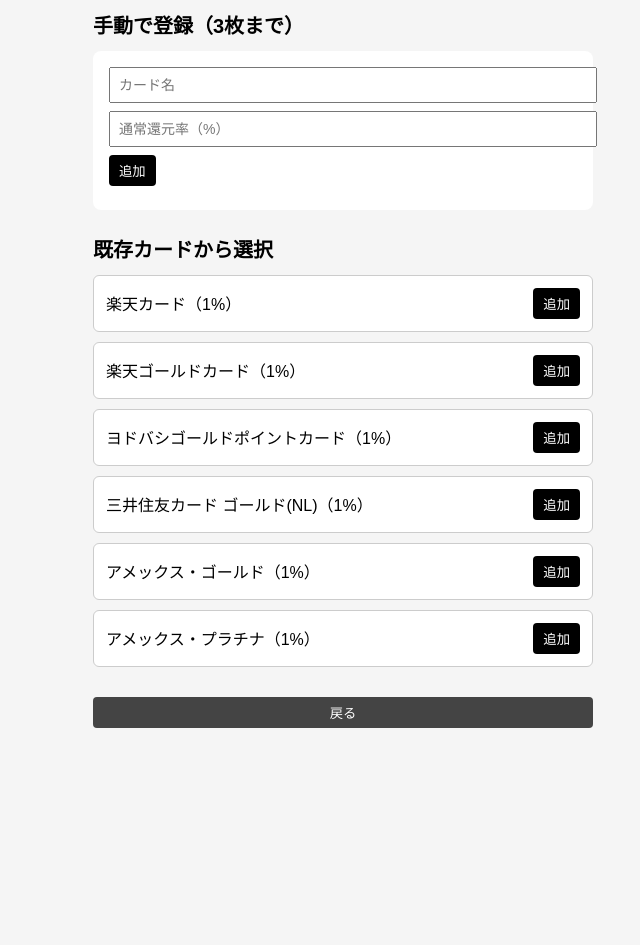
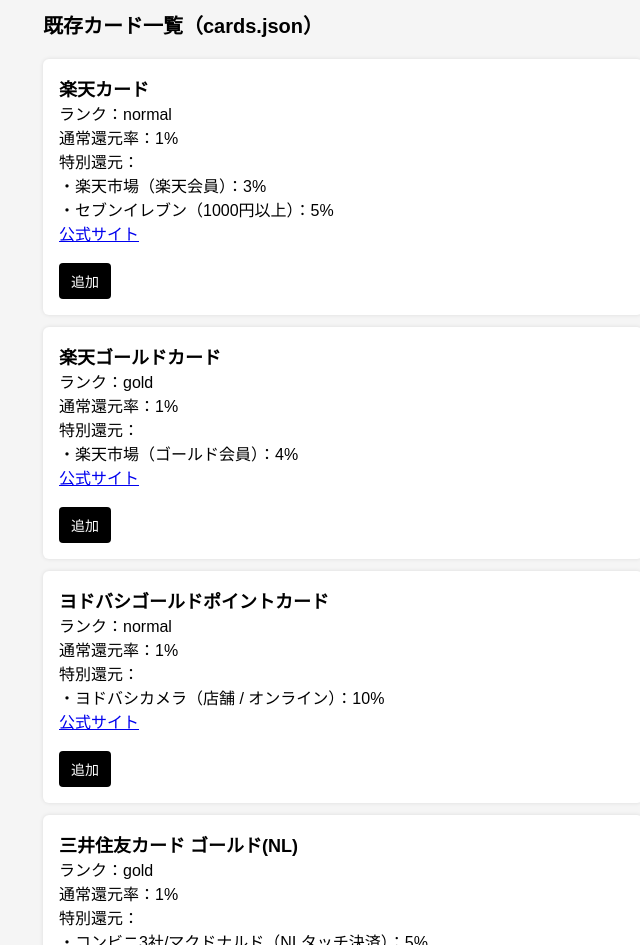
Before and after one commit to masa-reds/card-info-app, a plain HTML site: page register.html in a window 1280 px wide. Shown: the part 97-1042 px from the top of the page, without its empty margins (297-937 px from the left). Before the commit the page ends 853 px from the top, so only its background shows below. Drawn offline with Linux system fonts and the light colour scheme.

Commit message:
修正版

```diff
--- a/register.html
+++ b/register.html
@@ -4,207 +4,183 @@
   <meta charset="UTF-8" />
   <meta name="viewport" content="width=device-width, initial-scale=1.0" />
   <title>カード登録</title>
-
   <style>
     body {
       font-family: Arial, sans-serif;
       padding: 20px;
       background: #f5f5f5;
     }
-
     .container {
-      max-width: 500px;
+      max-width: 600px;
       margin: 0 auto;
     }
-
-    .section-title {
-      font-size: 20px;
-      margin-top: 24px;
-      margin-bottom: 12px;
-      font-weight: bold;
-    }
-
     .card-item {
-      padding: 12px;
-      margin-bottom: 10px;
       background: white;
       border-radius: 6px;
-      border: 1px solid #ccc;
-      display: flex;
-      justify-content: space-between;
-      align-items: center;
-      opacity: 1;
+      padding: 16px;
+      margin-bottom: 12px;
+      box-shadow: 0 0 4px rgba(0,0,0,0.1);
     }
-
-    .owned {
-      opacity: 0.4;
-    }
-
+    .name { font-weight: bold; font-size: 18px; }
     .btn {
       background: black;
       color: white;
       border: none;
-      padding: 6px 10px;
+      padding: 8px 12px;
       border-radius: 4px;
       cursor: pointer;
-    }
-
-    .btn:hover {
-      opacity: 0.85;
-    }
-
-    .back-btn {
-      margin-top: 20px;
-      width: 100%;
-      background: #444;
-    }
-
-    .custom-form {
-      background: white;
-      padding: 16px;
-      border-radius: 8px;
-      margin-bottom: 20px;
-    }
-
-    input {
-      width: 100%;
-      margin-bottom: 8px;
-      padding: 8px;
       font-size: 14px;
     }
+    .btn:hover { opacity: 0.85; }
+    .section-title { margin-top: 24px; font-size: 20px; font-weight: bold; }
   </style>
 </head>
-
 <body>
   <div class="container">
-
     <h2>カード登録</h2>
 
-    <!-- ▼自作カードフォーム -->
-    <div class="section-title">手動で登録（3枚まで）</div>
+    <h3 class="section-title">既存カード一覧（cards.json）</h3>
+    <div id="existingCards"></div>
 
-    <div id="customForm" class="custom-form">
-      <input id="customName" placeholder="カード名" />
-      <input id="customBaseRate" placeholder="通常還元率（%）" type="number" />
-      <button class="btn" onclick="addCustomCard()">追加</button>
-      <div id="customError" style="color:red; margin-top:8px;"></div>
+    <h3 class="section-title">手動カード登録</h3>
+    <form id="manualForm">
+      <label>ID: <input type="text" id="m_id" required /></label><br>
+      <label>名前: <input type="text" id="m_name" required /></label><br>
+      <label>ランク:
+        <select id="m_rank">
+          <option value="normal">normal</option>
+          <option value="gold">gold</option>
+          <option value="platinum">platinum</option>
+        </select>
+      </label><br>
+      <label>通常還元率(%): <input type="number" id="m_base" required /></label><br>
+      <label>公式URL: <input type="url" id="m_url" /></label><br>
+
+      <div>
+        <strong>特別還元</strong>
+        <div id="specialRates"></div>
+        <button type="button" onclick="addSpecialRate()">＋特典を追加</button>
       </div>
 
-    <!-- ▼既存カード -->
-    <div class="section-title">既存カードから選択</div>
-    <div id="masterCardList"></div>
+      <button type="submit" class="btn">手動カードを登録</button>
+    </form>
 
-    <button class="btn back-btn" onclick="location.href='index.html'">
-      戻る
-    </button>
+    <button class="btn" style="margin-top:20px" onclick="location.href='index.html'">戻る</button>
   </div>
 
 <script>
 const CARD_DATA_URL = "./card_data/cards.json";
 
-  /* LocalStorage utils */
-  const getOwnedIds = () =>
-    JSON.parse(localStorage.getItem("ownedCardIds") || "[]");
+function getLocal() {
+  return JSON.parse(localStorage.getItem("owned_cards") || "[]");
+}
 
-  const setOwnedIds = (ids) =>
-    localStorage.setItem("ownedCardIds", JSON.stringify(ids));
+function setLocal(data) {
+  localStorage.setItem("owned_cards", JSON.stringify(data));
+}
 
-  const getCustomCards = () =>
-    JSON.parse(localStorage.getItem("customCards") || "[]");
-
-  const setCustomCards = (cards) =>
-    localStorage.setItem("customCards", JSON.stringify(cards));
-
-  /* JSON load */
-  async function loadData() {
+async function loadExistingCards() {
+  try {
     const res = await fetch(CARD_DATA_URL);
     const json = await res.json();
-    return json.cards;
+    renderExisting(json.cards);
+  } catch(e) {
+    console.error(e);
+  }
 }
 
-  /** ▼自作カードの追加 */
-  function addCustomCard() {
-    const name = document.getElementById("customName").value.trim();
-    const baseRate = Number(document.getElementById("customBaseRate").value);
+function renderExisting(cards) {
+  const owned = getLocal();
+  const container = document.getElementById("existingCards");
+  container.innerHTML = "";
 
-    const error = document.getElementById("customError");
-    error.textContent = "";
+  cards.forEach(card => {
+    const isOwned = owned.includes(card.id);
+    const div = document.createElement("div");
+    div.className = "card-item";
 
-    if (!name || isNaN(baseRate)) {
-      error.textContent = "入力が不足しています。";
+    const specials = card.special_rates?.map(s => `・${s.store}（${s.condition}）：${s.rate}%`).join("<br>") ?? "特典なし";
+
+    div.innerHTML = `
+      <div class="name">${card.name}</div>
+      <div>ランク：${card.rank}</div>
+      <div>通常還元率：${card.base_rate}%</div>
+      <div>特別還元：<br>${specials}</div>
+      <a href="${card.url}" target="_blank">公式サイト</a><br><br>
+      <button class="btn" ${isOwned ? "disabled" : ""} onclick="addExisting('${card.id}')">
+        ${isOwned ? "登録済" : "追加"}
+      </button>
+    `;
+
+    container.appendChild(div);
+  });
+}
+
+function addExisting(id) {
+  const owned = getLocal();
+  if (!owned.includes(id)) {
+    owned.push(id);
+    setLocal(owned);
+    loadExistingCards();
+  }
+}
+
+let specialIndex = 0;
+function addSpecialRate() {
+  const wrap = document.getElementById("specialRates");
+  const div = document.createElement("div");
+  div.innerHTML = `
+    <label>店: <input type="text" id="s_store_${specialIndex}" required></label>
+    <label>条件: <input type="text" id="s_cond_${specialIndex}" required></label>
+    <label>還元率(%): <input type="number" id="s_rate_${specialIndex}" required></label>
+    <br>
+  `;
+  wrap.appendChild(div);
+  specialIndex++;
+}
+
+// 手動登録
+const manualForm = document.getElementById("manualForm");
+manualForm.addEventListener("submit", (e) => {
+  e.preventDefault();
+
+  let owned = getLocal();
+  let manual = JSON.parse(localStorage.getItem("manual_cards") || "[]");
+  if (manual.length >= 3) {
+    alert("手動登録は3枚までです");
     return;
   }
 
-    const owned = getOwnedIds();
-    const custom = getCustomCards();
+  const m = {
+    id: document.getElementById("m_id").value,
+    name: document.getElementById("m_name").value,
+    rank: document.getElementById("m_rank").value,
+    base_rate: Number(document.getElementById("m_base").value),
+    url: document.getElementById("m_url").value,
+    special_rates: []
+  };
 
-    if (custom.length >= 3) {
-      error.textContent = "自作カードは3枚までです。";
-      return;
-    }
-
-    // 既存カード名と重複チェック
-    const id = "custom_" + Date.now();
-
-    custom.push({
-      id,
-      name,
-      base_rate: baseRate,
-      special_rates: [],
-    });
-
-    setCustomCards(custom);
-
-    // 所持扱いとしてID追加
-    owned.push(id);
-    setOwnedIds(owned);
-
-    alert("登録しました");
-    location.reload();
-  }
-
-  /** ▼既存カードを表示 */
-  async function renderMasterCards() {
-    const list = document.getElementById("masterCardList");
-    list.innerHTML = "";
-
-    const master = await loadData();
-    const owned = getOwnedIds();
-    const custom = getCustomCards();
-
-    const allOwnedIds = [...owned, ...custom.map(c => c.id)];
-
-    master.forEach(card => {
-      const div = document.createElement("div");
-      const isOwned = allOwnedIds.includes(card.id);
-      div.className = "card-item" + (isOwned ? " owned" : "");
-
-      div.innerHTML = `
-        <span>${card.name}（${card.base_rate}%）</span>
-        ${
-          isOwned
-            ? `<button class="btn" disabled>登録済</button>`
-            : `<button class="btn" onclick="addExistingCard('${card.id}')">追加</button>`
-        }
-      `;
-      list.appendChild(div);
+  for(let i = 0; i < specialIndex; i++){
+    const sStore = document.getElementById(`s_store_${i}`);
+    if(!sStore) continue;
+    m.special_rates.push({
+      store: sStore.value,
+      condition: document.getElementById(`s_cond_${i}`).value,
+      rate: Number(document.getElementById(`s_rate_${i}`).value)
     });
   }
 
-  /** ▼既存カード追加 */
-  function addExistingCard(id) {
-    const owned = getOwnedIds();
-    if (owned.includes(id)) return;
+  manual.push(m);
+  localStorage.setItem("manual_cards", JSON.stringify(manual));
 
-    owned.push(id);
-    setOwnedIds(owned);
+  owned.push(m.id);
+  setLocal(owned);
 
   alert("登録しました");
-    location.reload();
-  }
+  manualForm.reset();
+});
 
-  renderMasterCards();
+loadExistingCards();
 </script>
-
 </body>
 </html>
```
Lines whose indentation alone changed are shown as unchanged.
